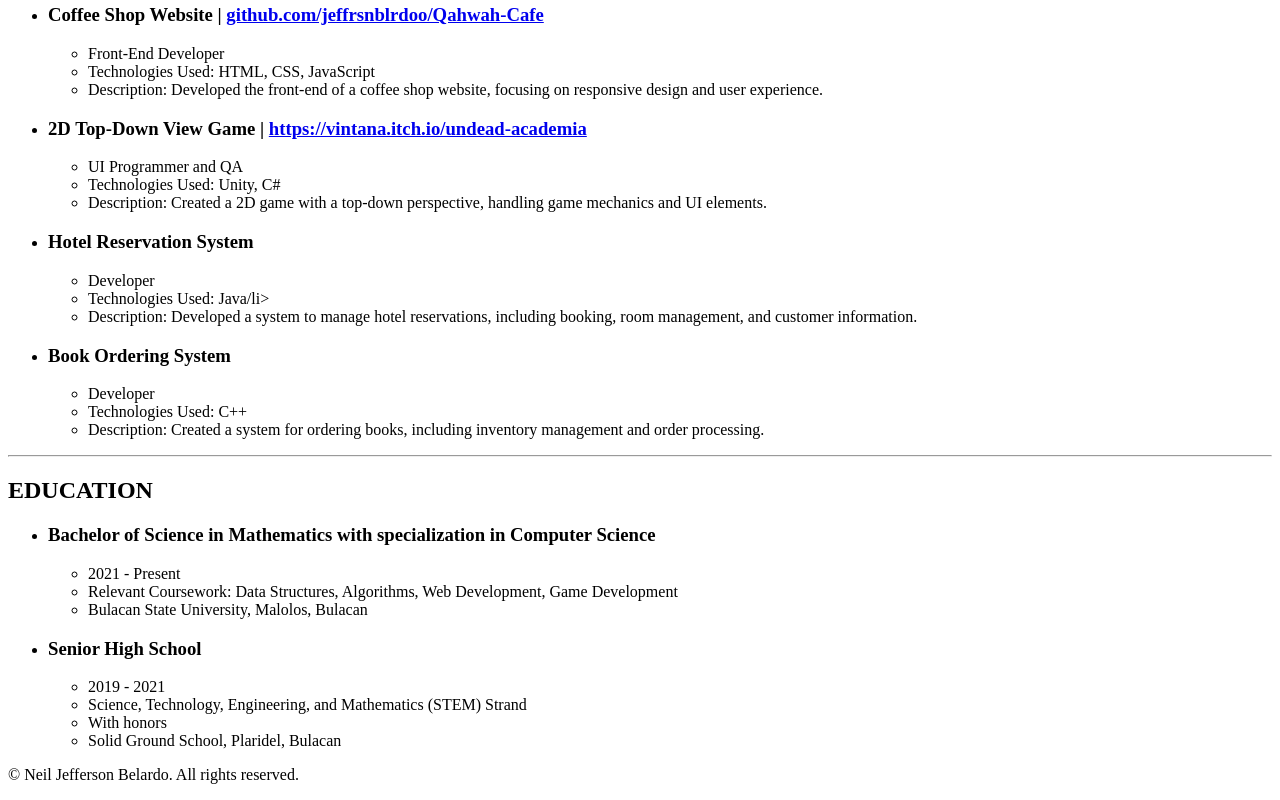
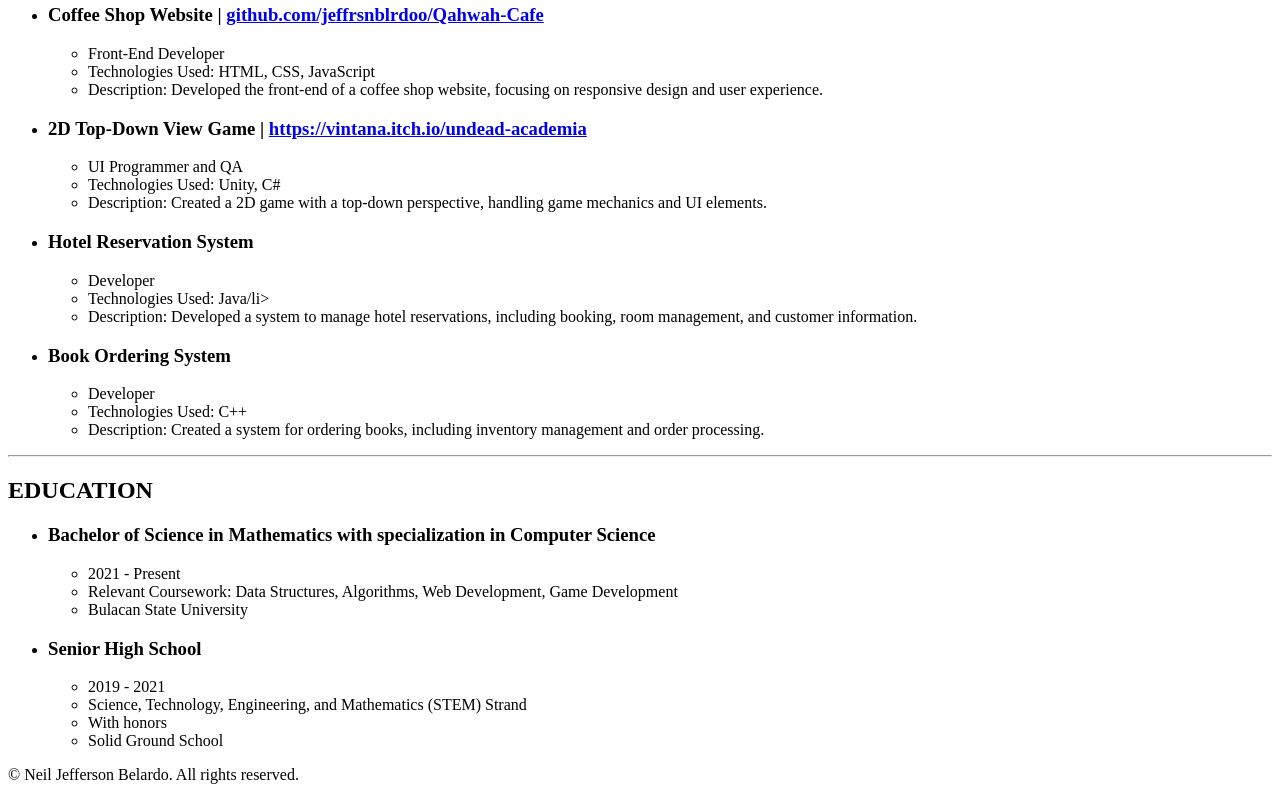
Before and after one commit to jeffrsnblrdoo/online-resume, a plain HTML site: page index.html in a window 1280 px wide. Shown: the part 558-1358 px from the top of the page. Drawn offline with Linux system fonts and the light colour scheme.

Commit message:
Update index.html

```diff
--- a/index.html
+++ b/index.html
@@ -77,7 +77,7 @@
       <ul>
         <li>2021 - Present</li>
         <li>Relevant Coursework: Data Structures, Algorithms, Web Development, Game Development</li>
-        <li>Bulacan State University, Malolos, Bulacan</li>
+        <li>Bulacan State University</li>
       </ul>
     </li>
     <li>
@@ -86,7 +86,7 @@
         <li>2019 - 2021</li>
         <li>Science, Technology, Engineering, and Mathematics (STEM) Strand</li>
         <li>With honors</li>
-        <li>Solid Ground School, Plaridel, Bulacan</li>
+        <li>Solid Ground School</li>
       </ul>
     </li>
   </ul>
```
